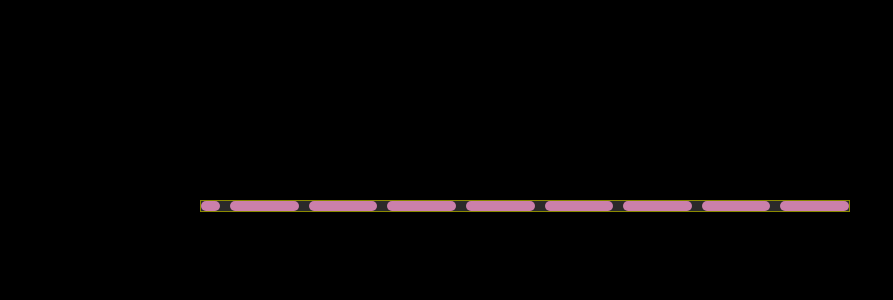
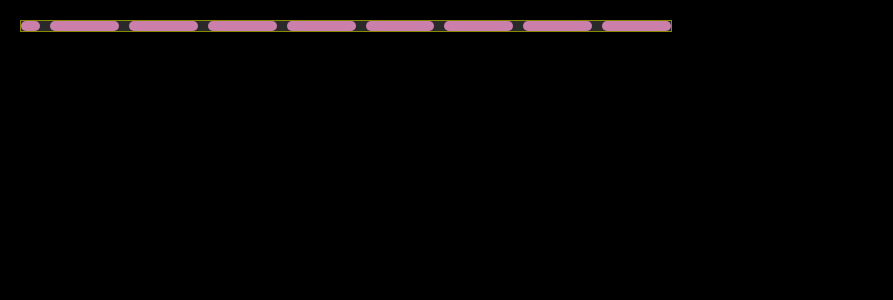
Before and after one commit to kaoutar-12/portflio, a Next.js app: page / in a window 1280 px wide. Shown: the top 300 px of the page, without its empty margins (0-893 px from the left). Built offline with nearby package versions, Linux system fonts and the light colour scheme.

Commit message:
starting my portflio

```diff
--- a/app/globals.css
+++ b/app/globals.css
@@ -10,6 +10,6 @@
 body {
   background: var(--backgound);
   margin: 0;
-  padding-top: 200px;
-  padding-left: 200px;
+  padding-top: 20px;
+  padding-left: 20px;
 }
--- a/styles/animation.css
+++ b/styles/animation.css
@@ -4,7 +4,7 @@
   background: #2b2a2a;
   display: flex;
   flex-direction: column;
-  /* border: 1px solid #898900; */
+  border: 1px solid #898900;
   gap: 10px;
   overflow: hidden;
 }
@@ -15,7 +15,7 @@
   justify-content: center;
   gap: 10px;
   height: var(--unit);
-    border: 1px solid #898900;
+  /* border: 1px solid #898900; */
   /* max-width: 100%; */
 }
 .cell {
```
Lines whose indentation alone changed are shown as unchanged.
